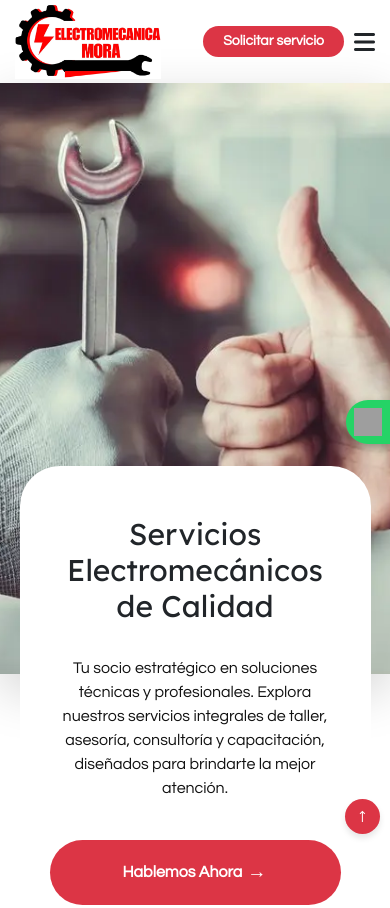
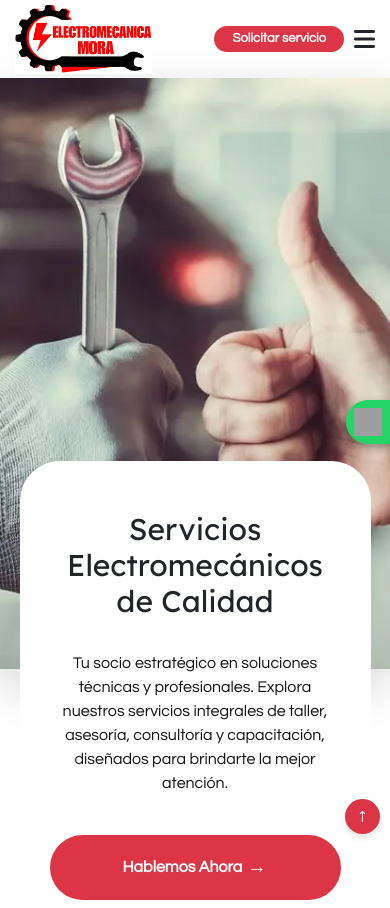
Before and after one commit to kendallrm9/ElectromecanicaMora, a plain HTML site: page index.html in a window 390 px wide. Shown: the top 908 px of the page. Drawn offline with nearby package versions, Linux system fonts and the light colour scheme; grey boxes are pictures that could not be loaded.

Commit message:
prueba header

```diff
--- a/css/layout.css
+++ b/css/layout.css
@@ -224,17 +224,17 @@ nav ul li a.active::after {
 @media screen and (max-width: 560px) {
   .btn-header {
     border: none;
-    padding: 5px 20px;
+    padding: 3px 18px;
     border-radius: 20px;
     color: var(--color-texto);
-    font-size: 14px;
+    font-size: 13px;
     background-color: var(--color-primario);
     font-weight: 600;
     transition: background-color 0.3s;
   }
 
   .navbar-brand img {
-    height: 75px;
+    height: 70px;
   }
 
   .scroll-top-btn {
```
